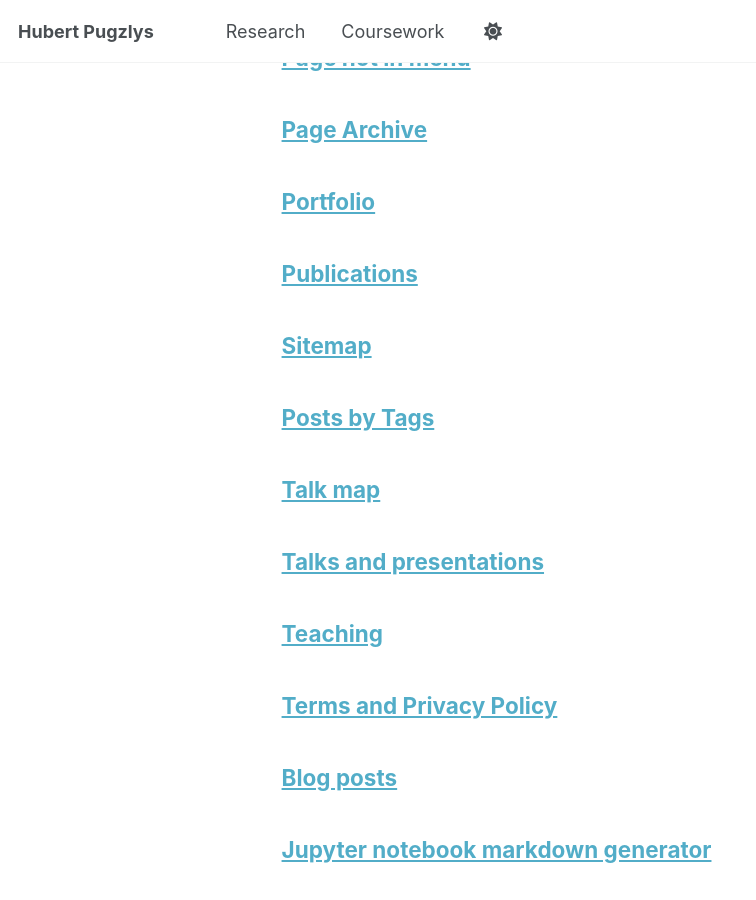
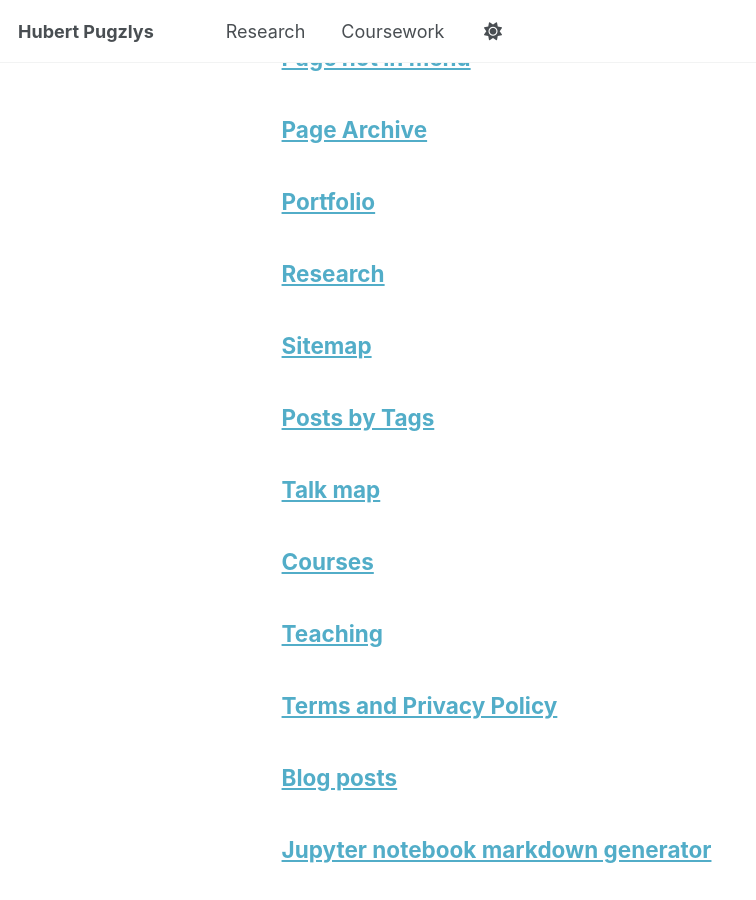
Before and after one commit to Hoobidoobidoo/Hoobidoobidoo.github.io, a Jekyll site: the page built from _pages/page-archive.html, in a window 1280 px wide and 900 px high, scrolled down 704 px. Shown: the whole window, without its empty margins (0-756 px from the left). Built offline with Jekyll 4.4.1, drawn with Linux system fonts in a browser that asks for light colours; a script that is not in the unit is left out.

Commit message:
titlesFix

```diff
--- a/_pages/publications.html
+++ b/_pages/publications.html
@@ -1,6 +1,6 @@
 ---
 layout: archive
-title: "Publications"
+title: "Research"
 permalink: /publications/
 author_profile: true
 ---
--- a/_pages/talks.html
+++ b/_pages/talks.html
@@ -1,6 +1,6 @@
 ---
 layout: archive
-title: "Talks and presentations"
+title: "Courses"
 permalink: /talks/
 author_profile: true
 ---
```
